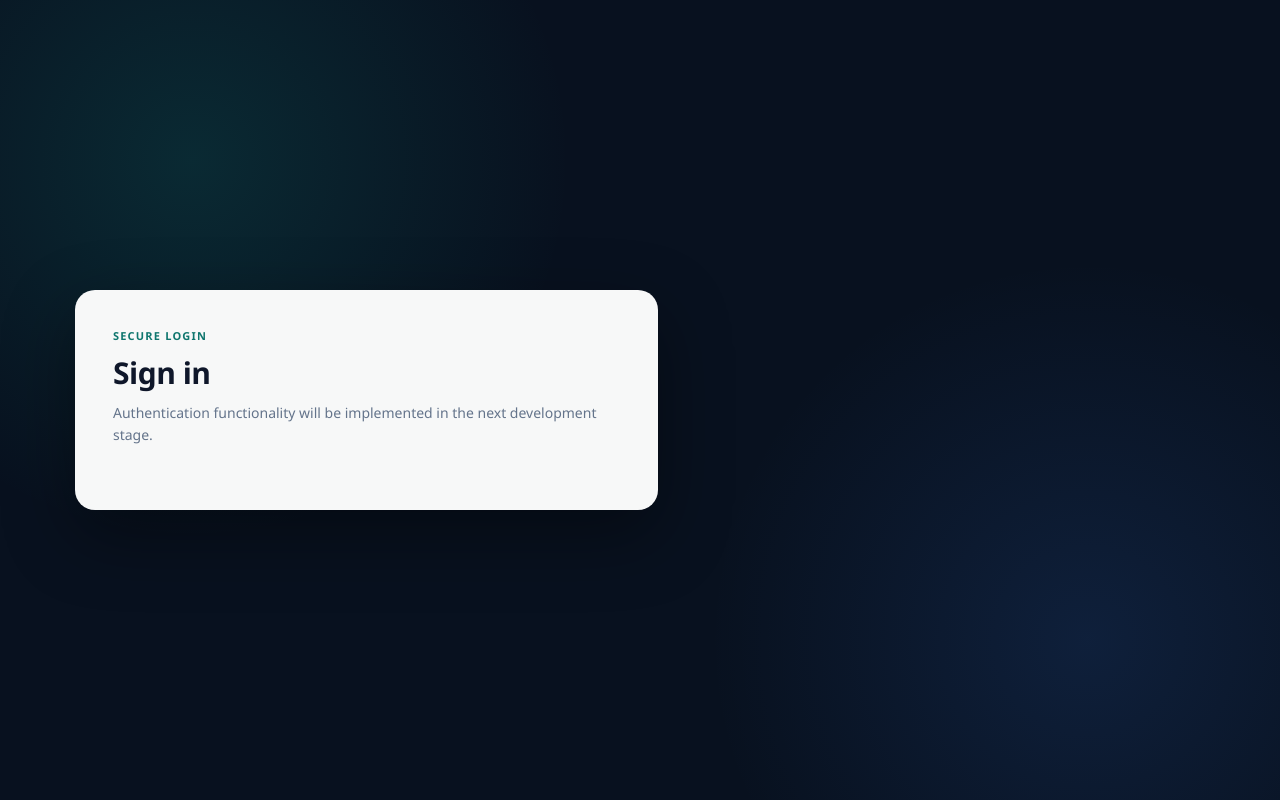
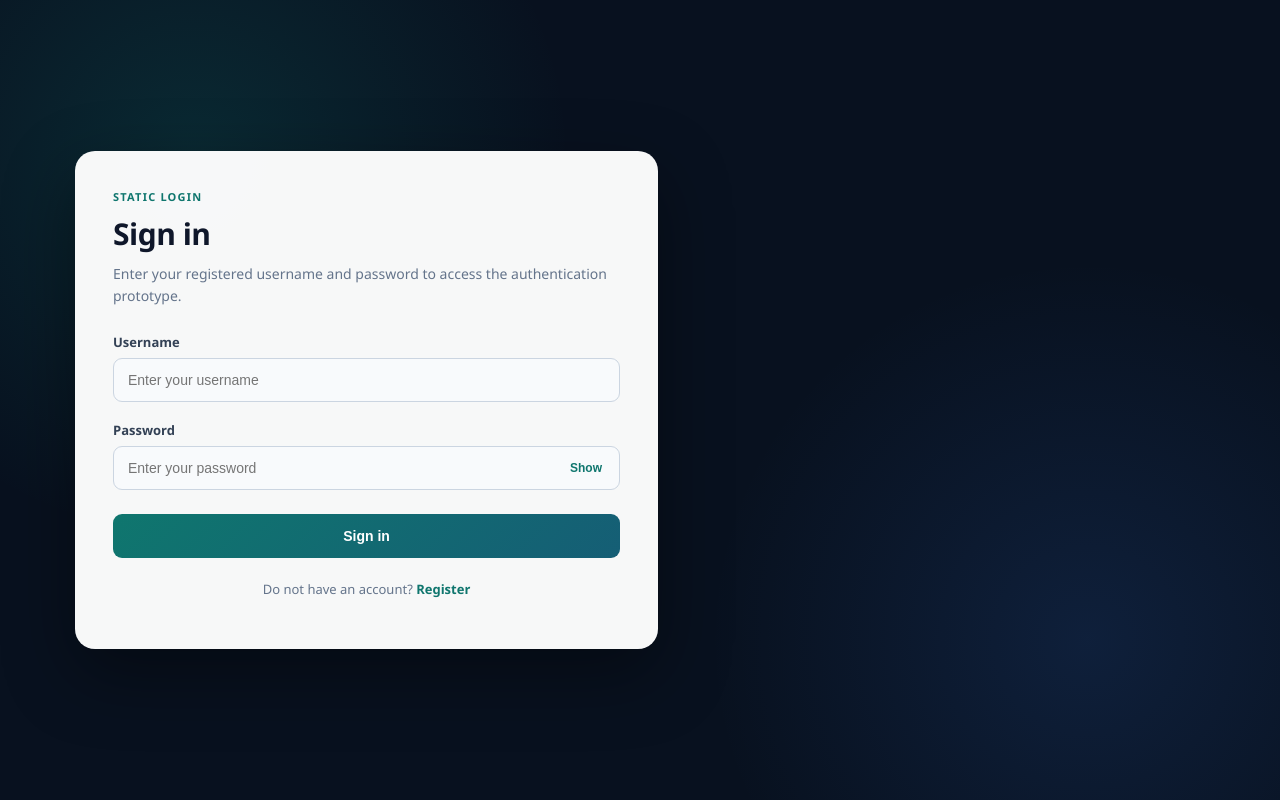
Before and after one commit to jurgenkalinjuna9/adaptive-secure-login-system, a Flask app: page /login in a window 1280 px wide. Run offline with Flask 3, Linux system fonts and the light colour scheme.

Commit message:
Implement static baseline authentication

```diff
--- a/app.py
+++ b/app.py
@@ -1,15 +1,33 @@
-from flask import Flask, render_template, request, redirect, url_for, flash
-from werkzeug.security import generate_password_hash
+import os
+
+from flask import (
+    Flask,
+    render_template,
+    request,
+    redirect,
+    url_for,
+    flash,
+    session
+)
+
+from werkzeug.security import generate_password_hash, check_password_hash
 from mysql.connector import IntegrityError
+from dotenv import load_dotenv
+
 from database import get_db_connection
+
+
+# Load environment variables stored in the local .env file.
+load_dotenv()
+
 
 # Create the Flask application.
 app = Flask(__name__)
 
-# Flask uses the secret key to securely sign session data and flash messages.
-# We will later move this into the .env file with the other sensitive settings.
-app.secret_key = "development-secret-key"
 
+# Flask uses this secret key to securely sign session data.
+# The value is stored in .env rather than directly in the source code.
+app.secret_key = os.getenv("FLASK_SECRET_KEY")
 
 @app.route("/")
 def home():
@@ -126,16 +144,140 @@ def register():
     return render_template("register.html")
 
 
-@app.route("/login")
+@app.route("/login", methods=["GET", "POST"])
 def login():
     """
-    Temporary login page.
+    Authenticate a registered user using the static
+    username and password login process.
 
-    Actual authentication logic will be implemented
-    immediately after registration is complete.
+    GET:
+        Display the login form.
+
+    POST:
+        Check the submitted credentials against
+        the user record stored in MySQL.
     """
+
+    if request.method == "POST":
+
+        # Remove unnecessary spaces from the username.
+        username = request.form["username"].strip()
+
+        # Retrieve the password entered by the user.
+        password = request.form["password"]
+
+        connection = None
+        cursor = None
+
+        try:
+            # Connect to the adaptive_login database.
+            connection = get_db_connection()
+
+            # dictionary=True allows us to access returned
+            # database fields using their column names.
+            cursor = connection.cursor(dictionary=True)
+
+            # Retrieve the matching user account.
+            # Parameterised SQL protects against SQL injection.
+            cursor.execute(
+                """
+                SELECT id, username, password_hash
+                FROM users
+                WHERE username = %s
+                """,
+                (username,)
+            )
+
+            user = cursor.fetchone()
+
+            # -------------------------------------------------
+            # STATIC PASSWORD VERIFICATION
+            # -------------------------------------------------
+
+            # Only authenticate if the username exists
+            # and the entered password matches the stored hash.
+            if user and check_password_hash(
+                user["password_hash"],
+                password
+            ):
+
+                # Store the authenticated user's details
+                # in the Flask session.
+                session["user_id"] = user["id"]
+                session["username"] = user["username"]
+
+                flash(
+                    "Login successful.",
+                    "success"
+                )
+
+                # Temporary destination until the dashboard
+                # route is implemented.
+                return redirect(url_for("dashboard"))
+
+            # Use one generic message for both an unknown
+            # username and an incorrect password.
+            #
+            # This avoids revealing whether a particular
+            # username exists in the system.
+            flash(
+                "Invalid username or password.",
+                "error"
+            )
+
+        finally:
+
+            # Always close database resources after use.
+            if cursor:
+                cursor.close()
+
+            if connection:
+                connection.close()
+
     return render_template("login.html")
 
+
+@app.route("/dashboard")
+def dashboard():
+    """
+    Display the protected dashboard.
+
+    Only users with a valid authenticated session
+    are allowed to access this page.
+    """
+
+    # Check whether the user has successfully logged in.
+    if "user_id" not in session:
+
+        flash(
+            "Please sign in to access the dashboard.",
+            "error"
+        )
+
+        return redirect(url_for("login"))
+
+    # Pass the authenticated username to the dashboard template.
+    return render_template(
+        "dashboard.html",
+        username=session["username"]
+    )
+
+
+@app.route("/logout")
+def logout():
+    """
+    End the authenticated user's session.
+    """
+
+    # Remove all stored session data.
+    session.clear()
+
+    flash(
+        "You have been logged out successfully.",
+        "success"
+    )
+
+    return redirect(url_for("login"))
 
 if __name__ == "__main__":
     # Debug mode is suitable for local development only.
--- a/static/style.css
+++ b/static/style.css
@@ -511,3 +511,25 @@ body {
         margin: auto;
     }
 }
+
+
+/* ============================================================
+   DASHBOARD LOGOUT BUTTON
+   ============================================================ */
+
+/*
+   The logout control is an anchor inside the footer.
+   This rule keeps its text clearly visible against
+   the teal authentication button background.
+*/
+.auth-footer a.auth-button {
+    display: inline-block;
+    color: #ffffff;
+    text-decoration: none;
+}
+
+/* Keep the text visible when the user hovers over the button. */
+.auth-footer a.auth-button:hover {
+    color: #ffffff;
+    text-decoration: none;
+}
--- a/templates/login.html
+++ b/templates/login.html
@@ -28,7 +28,7 @@
             <div class="auth-card-header">
 
                 <div class="card-label">
-                    SECURE LOGIN
+                    STATIC LOGIN
                 </div>
 
                 <h2>
@@ -36,8 +36,109 @@
                 </h2>
 
                 <p>
-                    Authentication functionality will be implemented
-                    in the next development stage.
+                    Enter your registered username and password
+                    to access the authentication prototype.
+                </p>
+
+            </div>
+
+
+            <!-- Display Flask flash messages -->
+            {% with messages = get_flashed_messages(with_categories=true) %}
+
+                {% if messages %}
+
+                    <div class="flash-messages">
+
+                        {% for category, message in messages %}
+
+                            <div class="flash-message {{ category }}">
+                                {{ message }}
+                            </div>
+
+                        {% endfor %}
+
+                    </div>
+
+                {% endif %}
+
+            {% endwith %}
+
+
+            <!-- Static username and password login form -->
+            <form
+                method="POST"
+                action="{{ url_for('login') }}"
+                class="auth-form"
+            >
+
+                <div class="form-group">
+
+                    <label for="username">
+                        Username
+                    </label>
+
+                    <input
+                        type="text"
+                        id="username"
+                        name="username"
+                        placeholder="Enter your username"
+                        required
+                        autocomplete="username"
+                    >
+
+                </div>
+
+
+                <div class="form-group">
+
+                    <label for="password">
+                        Password
+                    </label>
+
+                    <div class="password-wrapper">
+
+                        <input
+                            type="password"
+                            id="password"
+                            name="password"
+                            placeholder="Enter your password"
+                            required
+                            autocomplete="current-password"
+                        >
+
+                        <button
+                            type="button"
+                            class="password-toggle"
+                            onclick="togglePassword('password', this)"
+                            aria-label="Show password"
+                            title="Show password"
+                        >
+                            Show
+                        </button>
+
+                    </div>
+
+                </div>
+
+
+                <button
+                    type="submit"
+                    class="auth-button"
+                >
+                    Sign in
+                </button>
+
+            </form>
+
+
+            <div class="auth-footer">
+
+                <p>
+                    Do not have an account?
+                    <a href="{{ url_for('register') }}">
+                        Register
+                    </a>
                 </p>
 
             </div>
@@ -46,6 +147,11 @@
 
     </main>
 
+
+    <script
+        src="{{ url_for('static', filename='script.js') }}"
+    ></script>
+
 </body>
 
 </html>
```
Also changed, not shown: templates/dashboard.html (+78 -0 lines).
